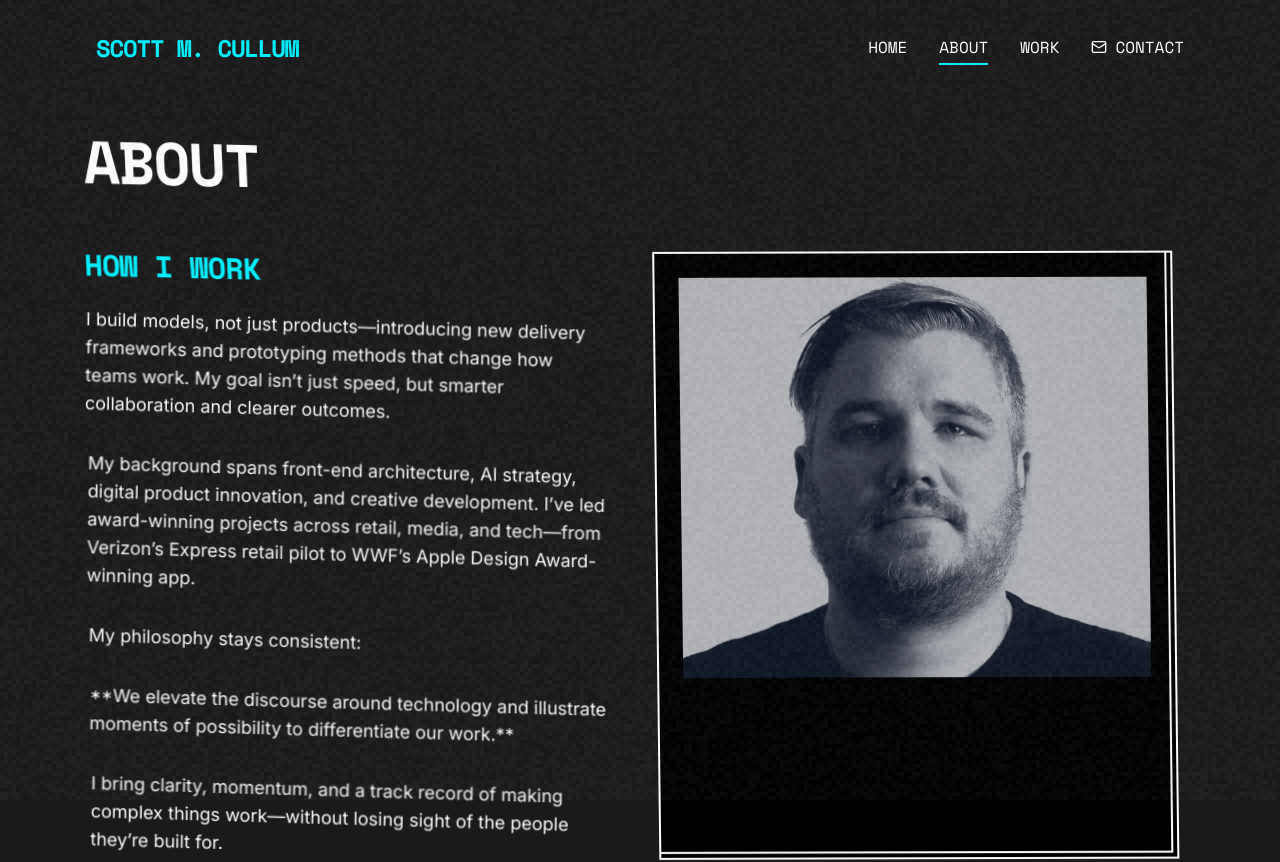
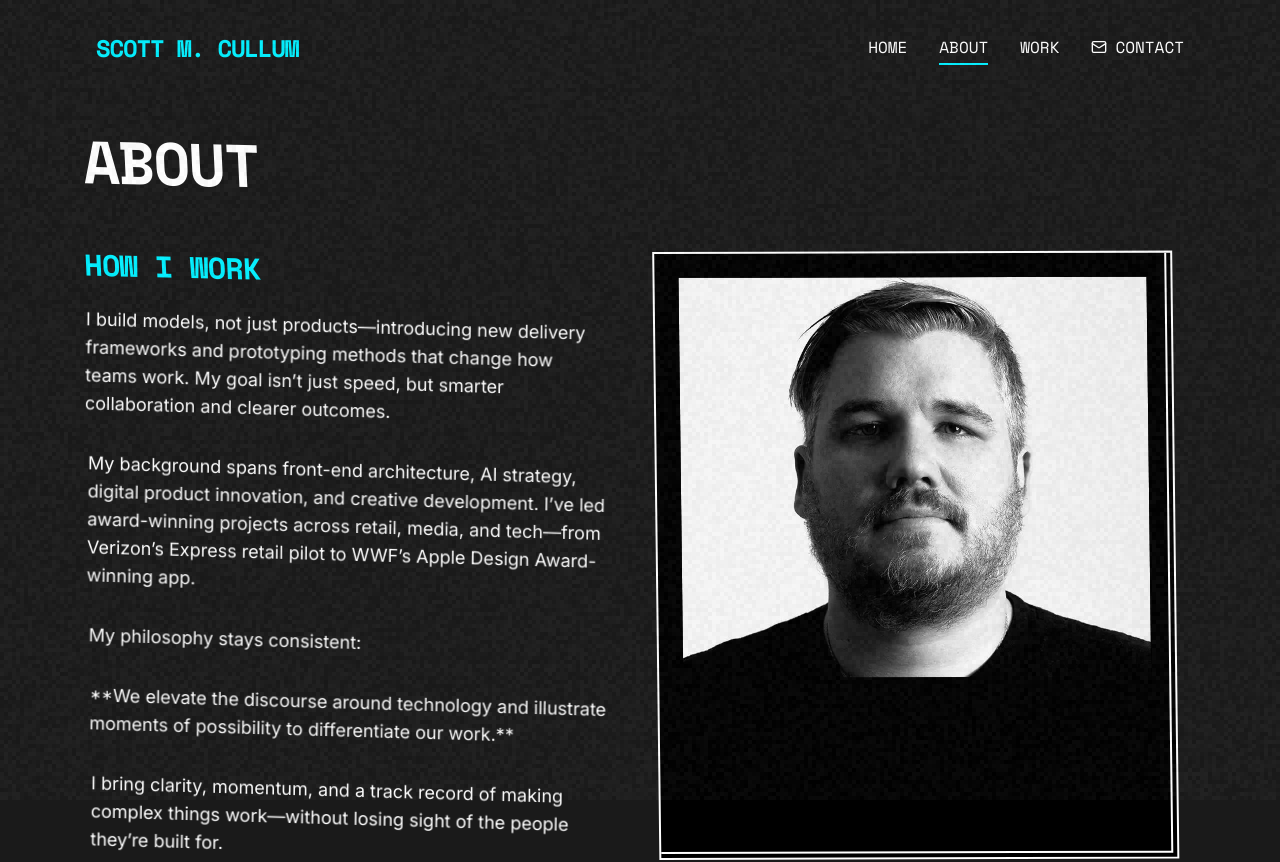
Before and after one commit to scullum/scottcullum, a Next.js app: page /about in a window 1280 px wide. Shown: the top 862 px of the page. Built offline with nearby package versions, Linux system fonts and the light colour scheme.

Commit message:
fix: replace DistortedImage with standard Image component to resolve loading issues

```diff
--- a/app/about/page.tsx
+++ b/app/about/page.tsx
@@ -3,6 +3,7 @@ import { FileText } from "lucide-react";
 import aboutData from "@/data/about.json";
 import { SkewedH1, SkewedH2 } from "@/components/skewed-elements";
 import dynamic from "next/dynamic";
+import Image from "next/image";
 import { SkewedParagraphGroup } from "@/components/skewed-paragraph-group";
 import { features } from "@/config/features";
 
@@ -11,10 +12,7 @@ const SkewedContainer = dynamic(() => import("@/components/skewed-container"), {
   ssr: true,
 });
 
-// Import the DistortedImage component dynamically
-const DistortedImage = dynamic(() => import("@/components/distorted-image"), {
-  ssr: true,
-});
+// DistortedImage temporarily removed to troubleshoot loading issues
 
 export default function About() {
   return (
@@ -37,14 +35,13 @@ export default function About() {
         <div>
           <GlitchCard className="h-full">
             <div className="relative w-full h-[400px] mb-4 overflow-hidden">
-              <DistortedImage
+              {/* Temporarily using standard Image component to test if it resolves the issue */}
+              <Image
                 src="/me.webp"
                 alt="Scott M. Cullum"
-                width={600}
-                height={800}
+                fill
+                priority
                 className="w-full h-full object-cover"
-                distortionIntensity="medium"
-                priority
               />
             </div>
           </GlitchCard>
```
